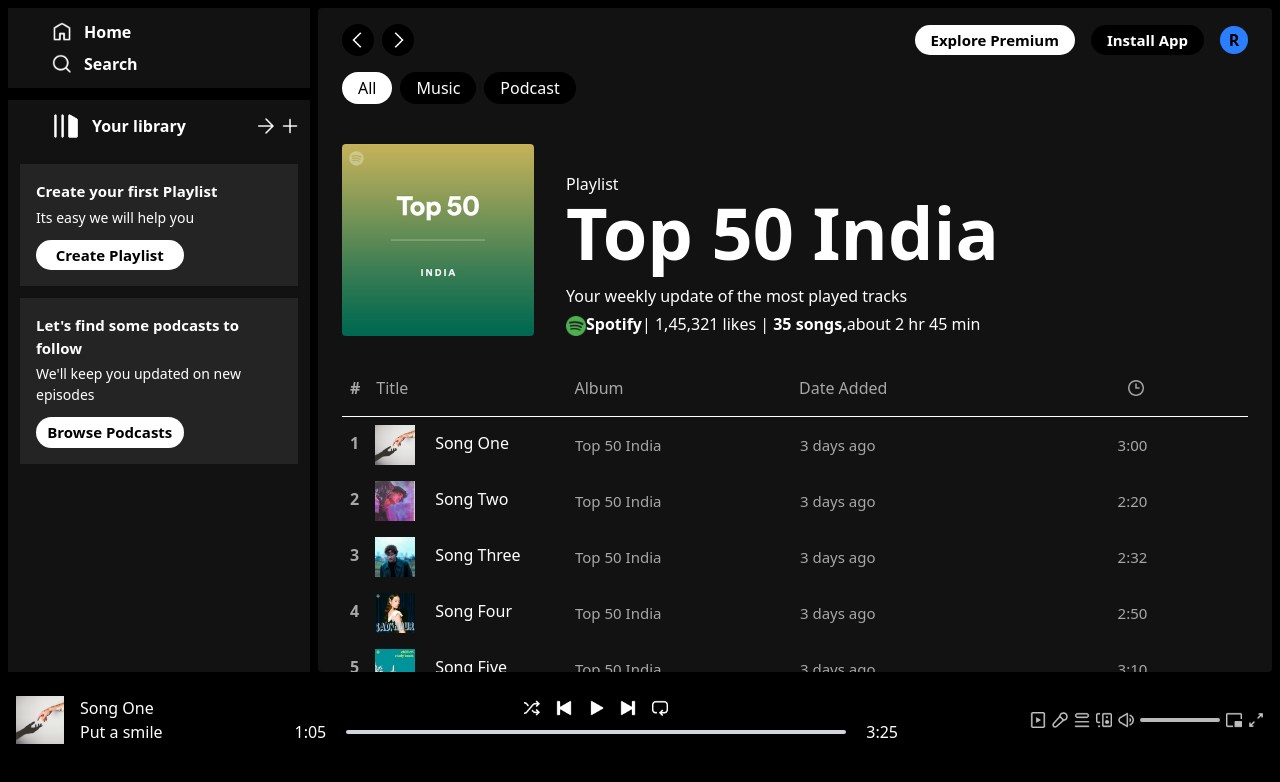
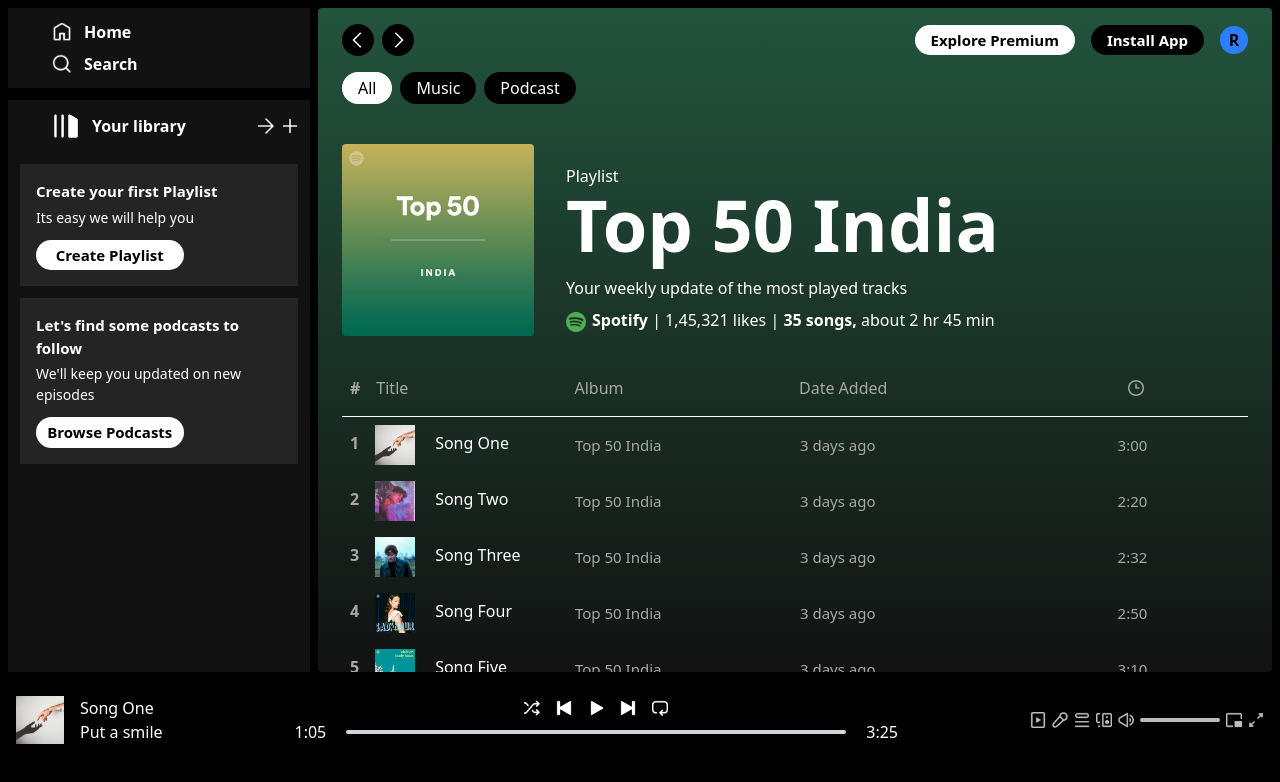
Before and after one commit to rinchukenz/spotify-clone, a React (Vite) app: page /album/1 in a window 1280 px wide. Shown: the top 782 px of the page. Built offline with nearby package versions, Linux system fonts and the light colour scheme.

Commit message:
changes in album page.

```diff
--- a/src/Components/Display.jsx
+++ b/src/Components/Display.jsx
@@ -1,11 +1,31 @@
-import React from 'react'
-import {Routes,Route} from 'react-router-dom'
+import React, { useEffect, useRef } from 'react'
+import {Routes,Route, useLocation} from 'react-router-dom'
 import DisplayHome from './DisplayHome'
 import DisplayAlbum from './DisplayAlbum'
+import { albumsData } from '../assets/assets';
 
 function Display() {
+
+  const displayref = useRef();
+  const location = useLocation();
+  const isAlbum = location.pathname.includes("album");
+  const albumId = isAlbum ? location.pathname.slice(-1) : "";
+  const bgColor = albumsData[Number(albumId)].bgColor;
+  console.log(bgColor);
+
+  useEffect(()=>{
+      if(isAlbum){
+        displayref.current.style.background = `linear-gradient(${bgColor},#121212)`
+      }
+      else{
+        displayref.current.style.background = `#121212`
+      }
+  })
+
+
+
   return (
-    <div className='Display w-[100%] m-2 px-6 pt-4 rounded bg-[#121212] text-white overflow-auto lg:w-[75%] lg:ml-0'>
+    <div ref={displayref} className='Display w-[100%] m-2 px-6 pt-4 rounded bg-[#121212] text-white overflow-auto lg:w-[75%] lg:ml-0'>
         <Routes>
           <Route path='/' element={<DisplayHome />} />
           <Route path='/album/:id' element={<DisplayAlbum />} />
--- a/src/Components/DisplayAlbum.jsx
+++ b/src/Components/DisplayAlbum.jsx
@@ -18,11 +18,11 @@
             <p>Playlist</p>
             <h2 className='text-5xl font-bold mb-4 md:text-7xl'>{albumdata.name}</h2>
             <h4>{albumdata.desc}</h4>
-            <p className='mt-1'>
-                <img className='inline-block w-5' src={assets.spotify_logo} alt="" />
-                <b>Spotify</b>
+            <p className='mt-1 py-1'>
+                <img className='inline-block w-5 mr-1.5' src={assets.spotify_logo} alt="" />
+                <b>Spotify </b>
                 | 1,45,321 likes
-                | <b>35 songs,</b>
+                | <b>35 songs, </b>
                 about 2 hr 45 min
             </p>
         </div>
--- a/src/assets/assets.js
+++ b/src/assets/assets.js
@@ -100,7 +100,7 @@
     },
     {
         id:4,
-        name: "Mega Hits,",
+        name: "Mega Hits",
         image: img11,
         desc:"Your weekly update of the most played tracks",
         bgColor:"#234e52"
```
